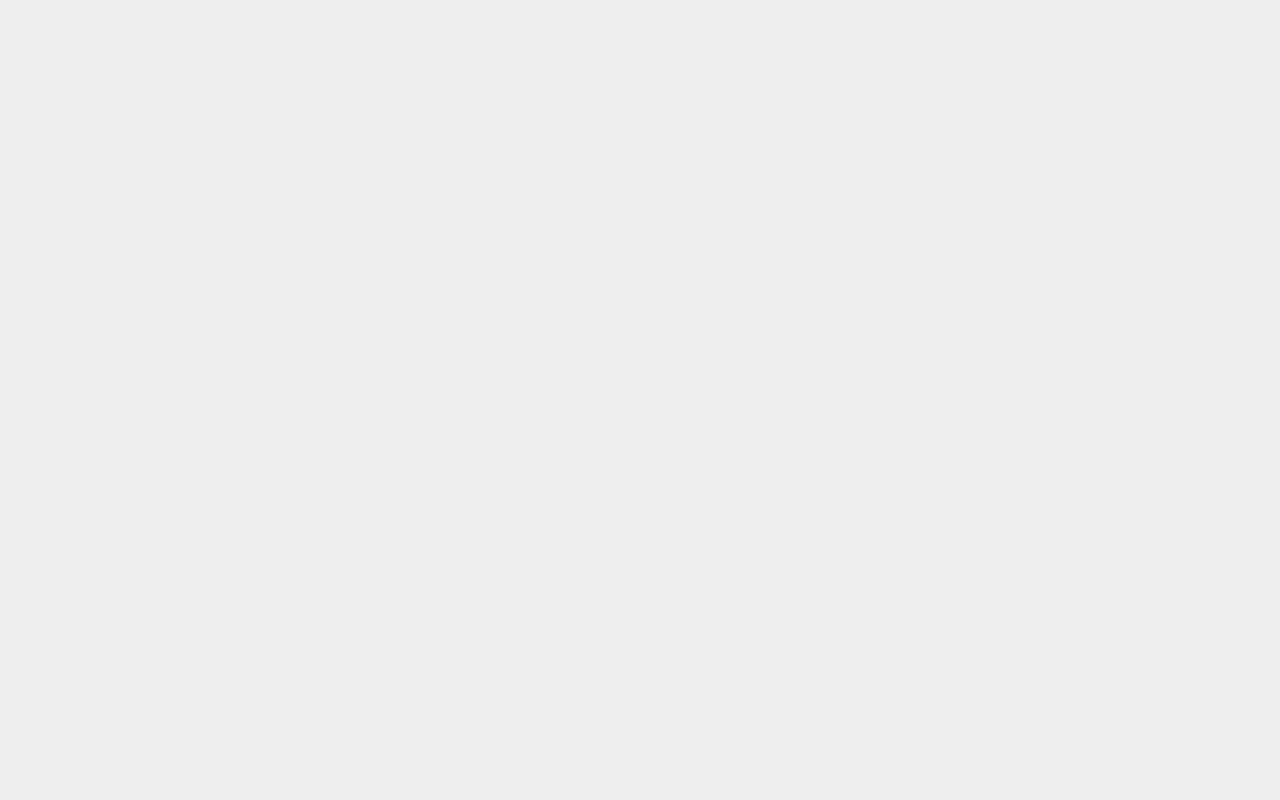
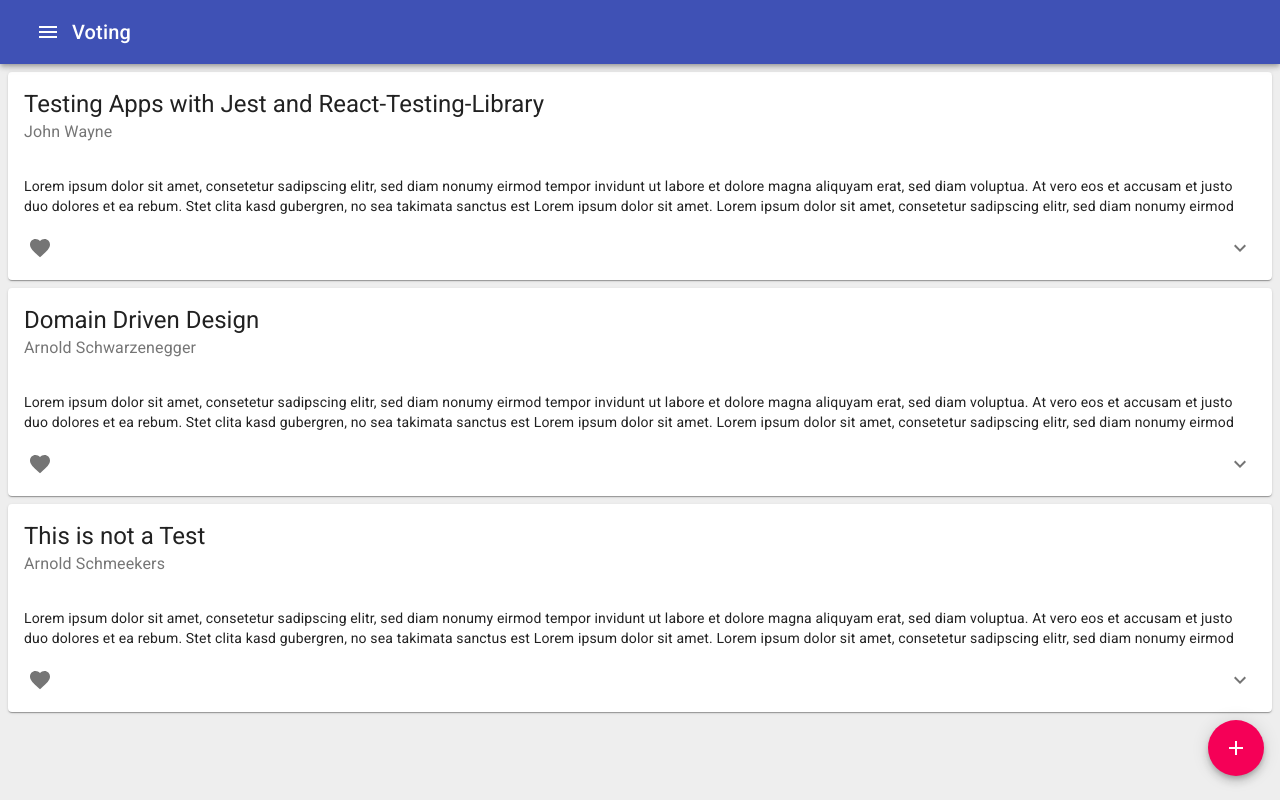
Before and after one commit to HackAndTalk/concord, a React (Vite) app in the folder client/: page /topics in a window 1280 px wide. Built offline with nearby package versions, Linux system fonts and the light colour scheme.

Commit message:
can create topics dialog

```diff
--- a/client/src/app/App.tsx
+++ b/client/src/app/App.tsx
@@ -4,15 +4,16 @@ import {
     Switch,
     Route
 } from 'react-router-dom';
-import Voting from './features/voting/Voting';
+
+import Topics from './features/topics/Topics';
 
 const App: React.FC = () => {
 
     return (
         <Router>
             <Switch>
-                <Route path='/voting'>
-                    <Voting />
+                <Route path='/topics'>
+                    <Topics />
                 </Route>
             </Switch>
         </Router>
--- a/client/src/app/features/voting/Voting.tsx
+++ b/client/src/app/features/topics/Topics.tsx
@@ -1,8 +1,8 @@
 import * as React from 'react';
-import { Typography, AppBar, IconButton, Toolbar, Card, CardHeader, CardContent, CardActions, styled } from '@material-ui/core';
+import { Typography, AppBar, IconButton, Toolbar, styled, Fab, Dialog, DialogTitle, DialogContent, TextField, Button, DialogActions } from '@material-ui/core';
 import MenuIcon from '@material-ui/icons/Menu';
-import FavoriteIcon from '@material-ui/icons/Favorite';
 import Topic from './components/topic/Topic';
+import AddIcon from '@material-ui/icons/Add';
 
 const topics = [
     {
@@ -29,16 +29,31 @@ const topics = [
 
 ]
 
-const Topics = styled('div')(({ theme }) => ({
+const Root = styled('div')({
+    height: '100%',
+    display: 'grid',
+    gridTemplateColumns: 'auto 1fr'
+});
+
+const Content = styled('div')(({ theme }) => ({
     paddingTop: theme.spacing(8),
-    paddingBottom: theme.spacing(2)
+    paddingBottom: theme.spacing(10)
 }));
 
 const TopicWithPadding = styled(Topic)(({ theme }) => ({
     margin: theme.spacing(1)
 }));
 
-const Voting: React.FC = () => {
+const AddFab = styled(Fab)(({ theme }) => ({
+    position: 'fixed',
+    right: theme.spacing(2),
+    bottom: theme.spacing(3),
+}))
+
+const Topics: React.FC = () => {
+    const [showDialog, setShowDialog] = React.useState(false);
+    const openDialog = React.useCallback(() => setShowDialog(true), []);
+    const closeDialog = React.useCallback(() => setShowDialog(false), []);
 
 
     return (
@@ -51,7 +66,7 @@ const Voting: React.FC = () => {
                     <Typography variant='h6'>Voting</Typography>
                 </Toolbar>
             </AppBar>
-            <Topics>
+            <Content>
                 {topics.map(topic => (
                     <TopicWithPadding
                         title={topic.title}
@@ -61,9 +76,59 @@ const Voting: React.FC = () => {
                         onToggleLike={() => { }}
                     />
                 ))}
-            </Topics>
+            </Content>
+            <AddFab
+                onClick={openDialog}
+                color='secondary'
+            >
+                <AddIcon />
+            </AddFab>
+            <Dialog
+                open={showDialog}
+                onClose={closeDialog}
+                fullScreen
+            >
+                <DialogTitle>Create Topic</DialogTitle>
+                <DialogContent>
+                    <TextField
+                        variant='outlined'
+                        label='Title'
+                        placeholder='Life, the Universe and Everything'
+                        margin='normal'
+                        fullWidth
+                    />
+                    <TextField
+                        variant='outlined'
+                        label='Moderator'
+                        placeholder='John Doe'
+                        margin='normal'
+                        fullWidth
+                    />
+                    <TextField
+                        variant='outlined'
+                        label='Description'
+                        multiline
+                        rows={4}
+                        rowsMax={7}
+                        margin='normal'
+                        fullWidth
+                    />
+                </DialogContent>
+                <DialogActions>
+                    <Button onClick={closeDialog}>
+                        close
+                    </Button>
+                    <Button
+                        variant='contained'
+                        onClick={closeDialog}
+                        color='primary'
+                    >
+                        save
+                    </Button>
+                </DialogActions>
+            </Dialog>
         </>
     )
 }
 
-export default Voting;
+export default Topics;
--- a/client/src/app/features/voting/components/topic/Topic.tsx
+++ b/client/src/app/features/topics/components/topic/Topic.tsx
@@ -46,7 +46,7 @@ const Topic: React.FC<IProps & CardProps> = ({
             <CardActions>
                 <IconButton
                     onClick={toggleFavorite}
-                    color={favorite ? 'secondary' : 'inherit'}
+                    color={favorite ? 'secondary' : undefined}
                 >
                     <FavoriteIcon />
                 </IconButton>
```
